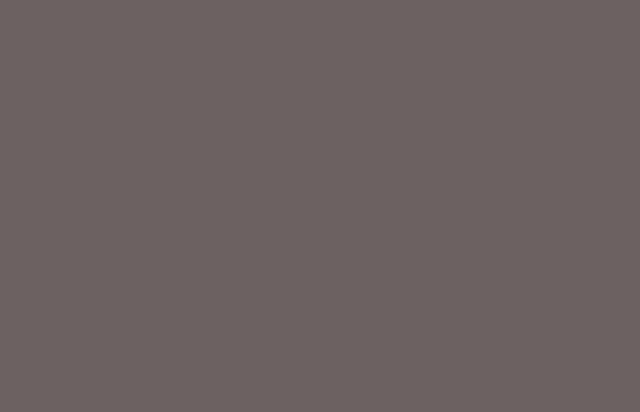
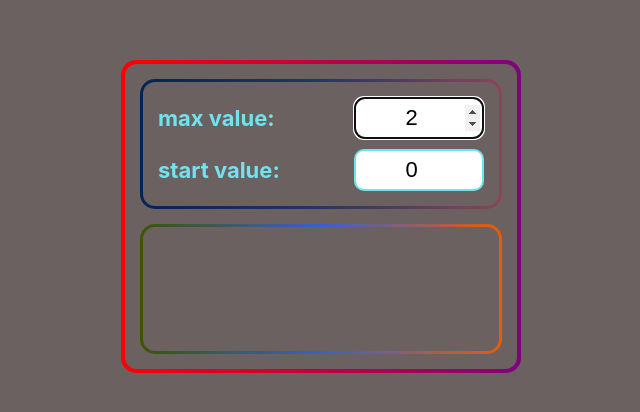
Before and after one commit to demorest49de/sprint3-week2-counter-redux, a React (Create React App) app: page / in a window 1280 px wide. Shown: the part 184-596 px from the top of the page, without its empty margins (319-959 px from the left). Built offline with nearby package versions, Linux system fonts and the light colour scheme.

Commit message:
Changes Counter.tsx counter-reducer.ts Input.tsx Setter.tsx

```diff
--- a/src/Components/Counter/Counter.tsx
+++ b/src/Components/Counter/Counter.tsx
@@ -2,8 +2,8 @@ import React, {useReducer, useState} from 'react';
 import s from './Counter.module.css'
 import {Incrementer} from "../Incrementer/Incrementer";
 import {Setter} from "../Setter/Setter";
-import {ChangeMaxValueAC, counterReducer} from "../../state/counter-reducer";
-import {useSelector} from "react-redux";
+import {ChangeMaxValueAC, ChangeStartValueAC, counterReducer} from "../../state/counter-reducer";
+import {useDispatch, useSelector} from "react-redux";
 import {AppRootStateType} from "../../state/store";
 
 
@@ -15,7 +15,7 @@ export type CounterParamsType = {
     incState: boolean
     resetState: boolean
     setState: boolean
-    inputState: boolean
+    disabledState: boolean
     turnRed: boolean
     start: StartValueType
     max: MaxValueType
@@ -39,8 +39,9 @@ export const Counter = () => {
 
     const counterParams
         = useSelector<AppRootStateType, CounterParamsType>(
-            state => state.counter)
-
+        state => state.counter)
+    const dispatch = useDispatch();
+    console.log(' counterParams: ', counterParams);
 
     // function getSetterParameters(maxValue: string, startValue: string, hasAnyError: boolean, setIsPressed: boolean) {
     //     setCounterParams({
@@ -59,7 +60,7 @@ export const Counter = () => {
     // function hasAnyErrorsHandler(hasAnyError: boolean) {
     //     seCounterParams({...counterParams, hasAnyError})
     // }
-    //
+
     // function isIncButtonPressedHandler(isPressed: boolean) {
     //     const inc = (+counterParams.startValue + 1).toString()
     //     if (+inc <= +counterParams.maxValue) {
@@ -70,7 +71,7 @@ export const Counter = () => {
     //         setTurnRed(true)
     //     }
     // }
-    //
+
     // function isResetButtonPressedHandler(isPressed: boolean) {
     //     setSetState(false)
     //     setResetState(true)
@@ -79,24 +80,22 @@ export const Counter = () => {
     //     seCounterParams({...counterParams, maxValue: '2', startValue: '0', hasAnyError: false, setIsPressed: false})
     //     setTurnRed(false)
     // }
-    //
-    // function onChangeStart(value: string) {
-    //     const hasError = +value < 0
-    //     setStart({...start, hasError: hasError, inputValue: value})
-    //     setBothError(+value >= +max.inputValue)
-    //
-    //     hasAnyErrorsHandler(hasError || +value >= +max.inputValue)
-    // }
-    //
-    // //setter
 
     function changeMaxValue(value: string) {
         const action = ChangeMaxValueAC(value)
+        dispatch(action)
 
-        // setMax({...max, hasError: hasError, inputValue: value})
-        // setBothError(+value <= +start.inputValue)
+        // hasAnyErrorsHandler(hasError || +value <= +start.inputValue)
+    }
+
+    function changeStartValue(value: string) {
+        const action = ChangeStartValueAC(value)
+        dispatch(action)
+        // const hasError = +value < 0
+        // setStart({...start, hasError: hasError, inputValue: value})
+        // setBothError(+value >= +max.inputValue)
         //
-        // hasAnyErrorsHandler(hasError || +value <= +start.inputValue)
+        // hasAnyErrorsHandler(hasError || +value >= +max.inputValue)
     }
 
     //
@@ -109,15 +108,17 @@ export const Counter = () => {
     return (
         <div className={s.counter}>
 
-            {/*<Setter*/}
-            {/*    // getSetterInputParameters={getSetterParameters}*/}
-            {/*    // hasAnyErrorsHandler={hasAnyErrorsHandler}*/}
-            {/*    cp={counterParams}*/}
-            {/*    seCounterParams={setCounterParams}*/}
-            {/*    // setButton={setState}*/}
-            {/*    // inputState={inputState}*/}
+            <Setter
+                changeMaxValue={changeMaxValue}
+                changeStartValue={changeStartValue}
+                cp={counterParams}
+                // getSetterInputParameters={getSetterParameters}
+                // hasAnyErrorsHandler={hasAnyErrorsHandler}
+                // seCounterParams={setCounterParams}
+                // setButton={setState}
+                // inputState={inputState}
+            />
 
-            {/*/>*/}
             {/*<Incrementer*/}
             {/*    params={counterParams}*/}
             {/*    incButton={incState}*/}
--- a/src/Components/Input/Input.tsx
+++ b/src/Components/Input/Input.tsx
@@ -9,7 +9,7 @@ type CustomInputType = {
     onChangeStart?: (value: string) => void
     onChangeMax?: (value: string) => void
     bothError: boolean
-    inputState: boolean
+    disabledState: boolean
 }
 
 export const Input = ({
@@ -20,7 +20,7 @@ export const Input = ({
                           onChangeStart,
                           onChangeMax,
                           bothError,
-                          inputState
+                          disabledState
                       }: CustomInputType) => {
 
     const onChangeHandler = (event: ChangeEvent<HTMLInputElement>) => {
@@ -38,7 +38,7 @@ export const Input = ({
                value={inputValue}
                autoFocus={focus}
                onChange={onChangeHandler}
-               disabled={inputState}
+               disabled={disabledState}
         />
     </InputStyled>
 }
--- a/src/Components/Setter/Setter.tsx
+++ b/src/Components/Setter/Setter.tsx
@@ -8,19 +8,21 @@ import {firstGradient, secondGradient} from '../Gradient/GradientTypes';
 import {CounterParamsType} from "../Counter/Counter";
 
 type SetterType = {
-    // getSetterInputParameters: (maxValue: string, startValue: string, hasAnyError: boolean, isButtonPressed: boolean) => void
-    // hasAnyErrorsHandler: (hasError: boolean) => void
+    // // hasAnyErrorsHandler: (hasError: boolean) => void
     cp: CounterParamsType
-    seCounterParams: (value: CounterParamsType) => void
-    // setButton: boolean
-    // inputState: boolean
+    // // setButton: boolean
+    // // inputState: boolean
+    changeMaxValue: (value: string) => void
+    changeStartValue: (value: string) => void
 }
 
 export const Setter = ({
+                           changeMaxValue,
+                           changeStartValue,
+                           cp,
                            // getSetterInputParameters,
                            // hasAnyErrorsHandler
-                           cp,
-                           seCounterParams,
+                           // seCounterParams,
                            // setButton,
                            // inputState,
                        }: SetterType) => {
@@ -35,23 +37,23 @@ export const Setter = ({
                         hasToBeMargin={true}
                         inputFieldSet={false}
                     >
-                        {/*<Input*/}
-                        {/*    name={cp.max.name}*/}
-                        {/*    inputValue={cp.max.inputValue}*/}
-                        {/*    hasError={cp.max.hasError}*/}
-                        {/*    focus={cp.max.focus}*/}
-                        {/*    onChangeMax={onChangeMax}*/}
-                        {/*    bothError={bothError}*/}
-                        {/*    inputState={inputState}*/}
-                        {/*/>*/}
-                        {/*<Input*/}
-                        {/*    name={start.name}*/}
-                        {/*    inputValue={start.inputValue}*/}
-                        {/*    hasError={start.hasError}*/}
-                        {/*    onChangeStart={onChangeStart}*/}
-                        {/*    bothError={bothError}*/}
-                        {/*    inputState={inputState}*/}
-                        {/*/>*/}
+                        <Input
+                            name={'max'}
+                            inputValue={cp.max.inputValue}
+                            hasError={cp.max.hasError}
+                            focus={cp.max.focus}
+                            onChangeMax={changeMaxValue}
+                            bothError={cp.bothError}
+                            disabledState={cp.disabledState}
+                        />
+                        <Input
+                            name={'start'}
+                            inputValue={cp.start.inputValue}
+                            hasError={cp.start.hasError}
+                            onChangeStart={changeStartValue}
+                            bothError={cp.bothError}
+                            disabledState={cp.disabledState}
+                        />
                     </FieldSet>
                     <FieldSet gradient={secondGradient}
                               buttonFieldSet={true}
--- a/src/state/counter-reducer.ts
+++ b/src/state/counter-reducer.ts
@@ -3,7 +3,13 @@ import {CounterParamsType} from "../Components/Counter/Counter";
 export type ChangeMaxValue =
     ReturnType<typeof ChangeMaxValueAC>
 
-type ActionType = ChangeMaxValue;
+export type ChangeStartValue =
+    ReturnType<typeof ChangeStartValueAC>
+
+type ActionType =
+    ChangeMaxValue
+    | ChangeStartValue
+    ;
 
 
 const initialState: CounterParamsType = {
@@ -14,7 +20,7 @@ const initialState: CounterParamsType = {
     incState: true,
     resetState: true,
     setState: false,
-    inputState: false,
+    disabledState: false,
     turnRed: false,
     start: {
         name: 'start',
@@ -35,7 +41,15 @@ export const counterReducer = (state: CounterParamsType = initialState, action:
         case 'CHANGE-MAX-VALUE': {
             const hasError = +action.value < 0
             const nstate = {...state}
-            nstate.max = {...nstate.max, inputValue: action.value, }
+            nstate.max = {...nstate.max, inputValue: action.value, hasError }
+            nstate.bothError = (+action.value <= +nstate.start.inputValue);
+            return nstate;
+        }
+        case 'CHANGE-START-VALUE': {
+            const hasError = +action.value < 0
+            const nstate = {...state}
+            nstate.start = {...nstate.start, inputValue: action.value, hasError }
+            nstate.bothError = (+action.value >= +nstate.max.inputValue);
             return nstate;
         }
         default: {
@@ -47,3 +61,7 @@ export const counterReducer = (state: CounterParamsType = initialState, action:
 export const ChangeMaxValueAC = (value: string) => {
     return {type: 'CHANGE-MAX-VALUE', value} as const
 }
+
+export const ChangeStartValueAC = (value: string) => {
+    return {type: 'CHANGE-START-VALUE', value} as const
+}
```
